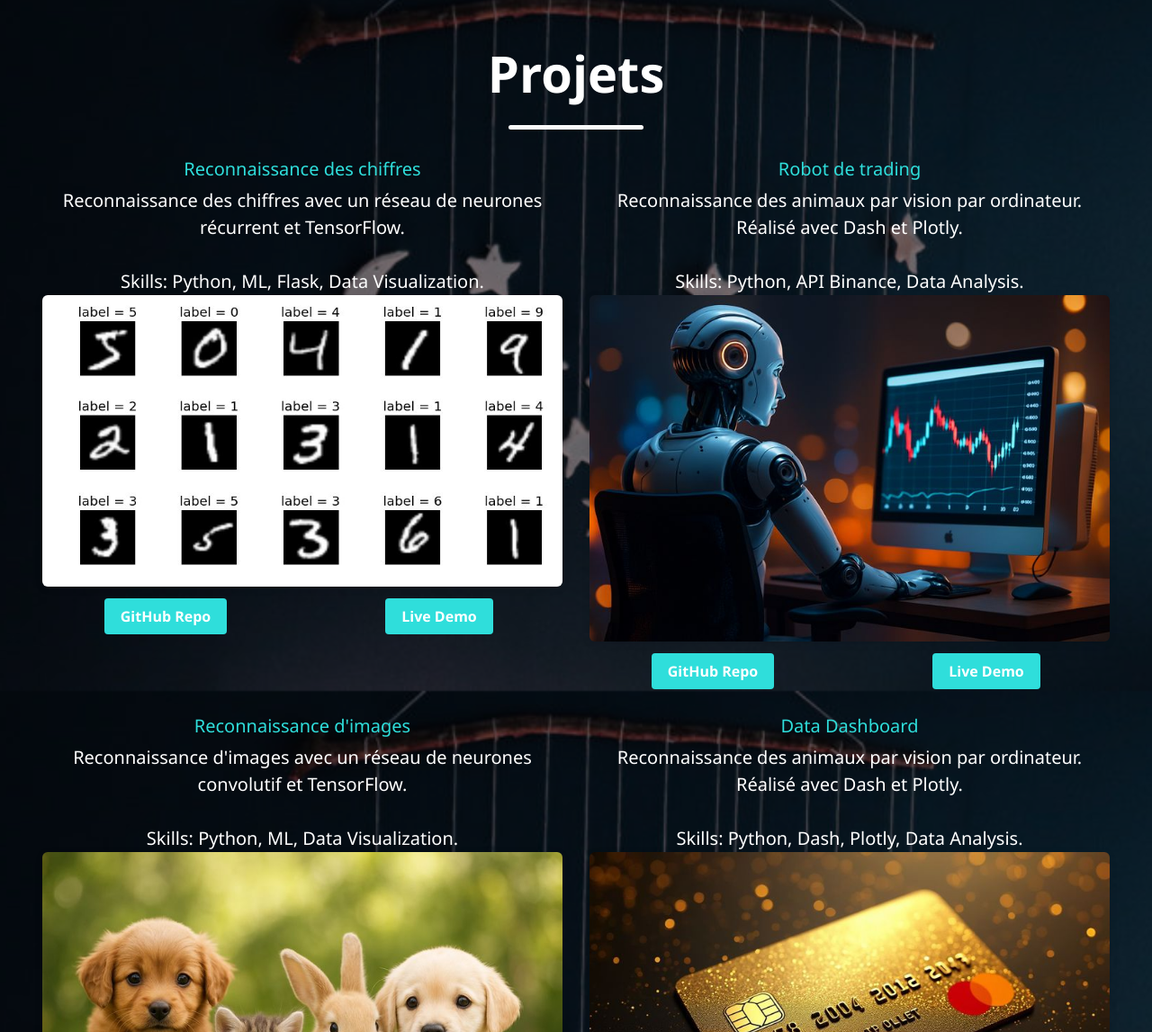
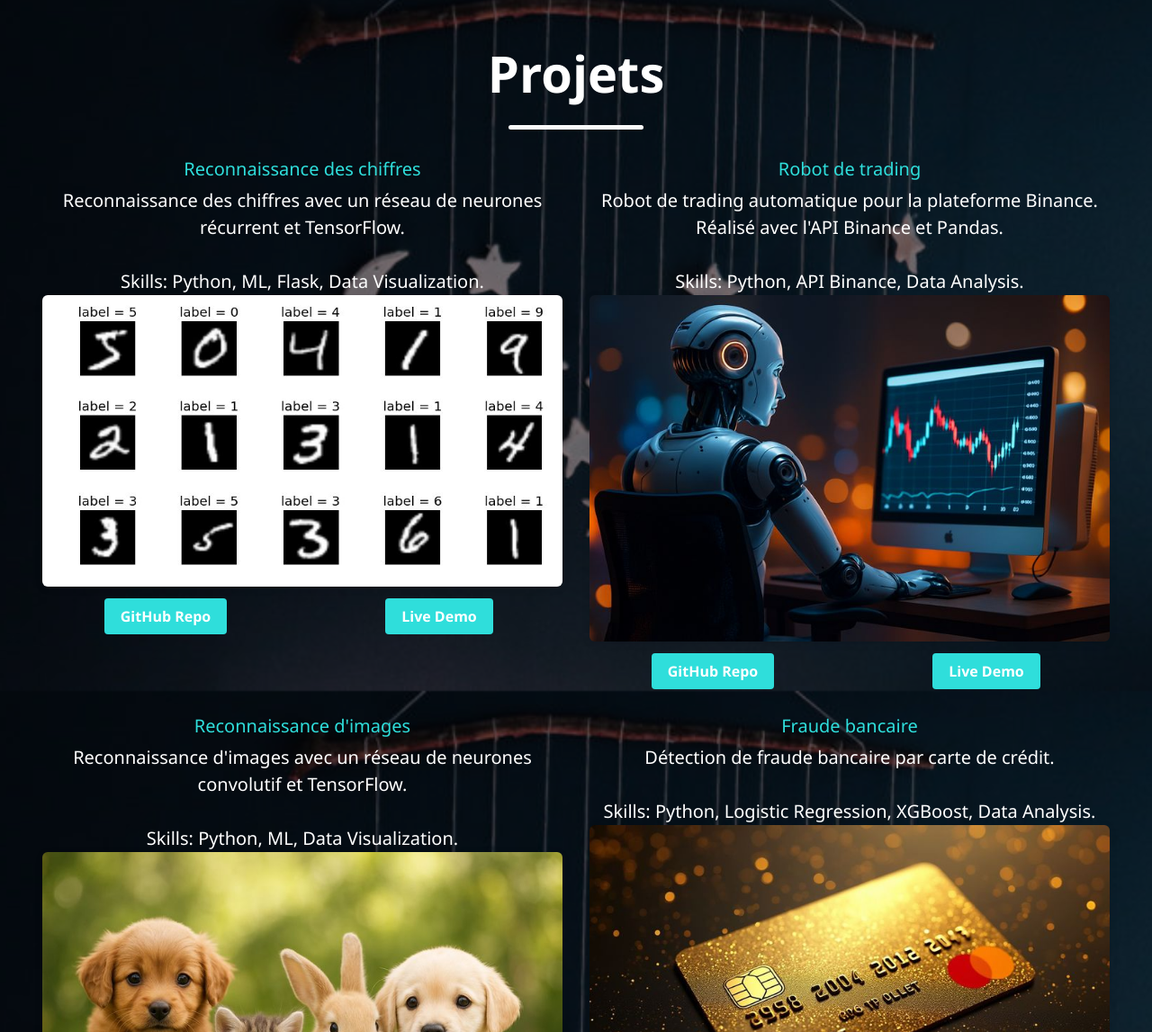
Before and after one commit to Carmel-H/carmelhoussou.github.io, a plain HTML site: page index.html in a window 1280 px wide. Shown: the part 3561-4708 px from the top of the page at 90% size. Drawn offline with nearby package versions, Linux system fonts and the light colour scheme.

Commit message:
Moficication of project descriptions

```diff
--- a/index.html
+++ b/index.html
@@ -880,8 +880,8 @@
                         <h5>Robot de trading</h5>
                     </a>
                     <p class="project-des">
-                        Reconnaissance des animaux par vision par ordinateur.
-                        Réalisé avec Dash et Plotly.
+                        Robot de trading automatique pour la plateforme Binance.
+                        Réalisé avec l'API Binance et Pandas.
                         <br><br>
                         Skills: Python, API Binance, Data Analysis.
                     </p>
@@ -927,13 +927,13 @@
        <div class="col-12 col-md-6 mb-4 ">
                 <div class="text-center">
                     <a target="_blank" class="title-linkk" href="https://github.com/username/project2">
-                        <h5>Data Dashboard</h5>
+                        <h5>Fraude bancaire</h5>
                     </a>
                     <p class="project-des">
-                        Reconnaissance des animaux par vision par ordinateur.
-                        Réalisé avec Dash et Plotly.
+                        Détection de fraude bancaire par carte de crédit.
+
                         <br><br>
-                        Skills: Python, Dash, Plotly, Data Analysis.
+                        Skills: Python, Logistic Regression, XGBoost, Data Analysis.
                     </p>
                     <a target="_blank" href="https://github.com/Carmel-H/D-tection-fraude-bancaire-carte-credit">
                         <img class="portfolio-img" src="images/carte.jpg" alt="Data Dashboard" />
```
